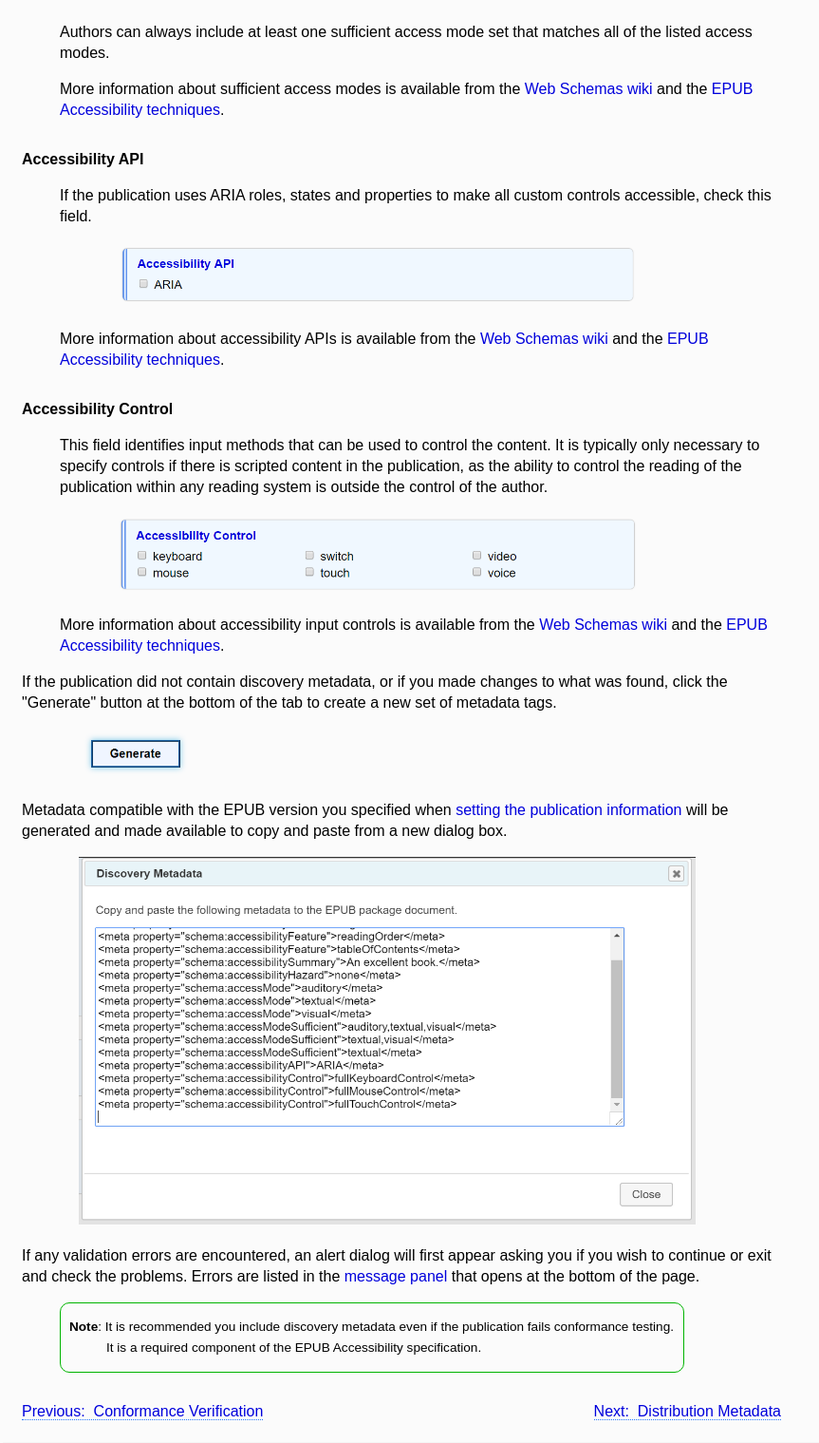
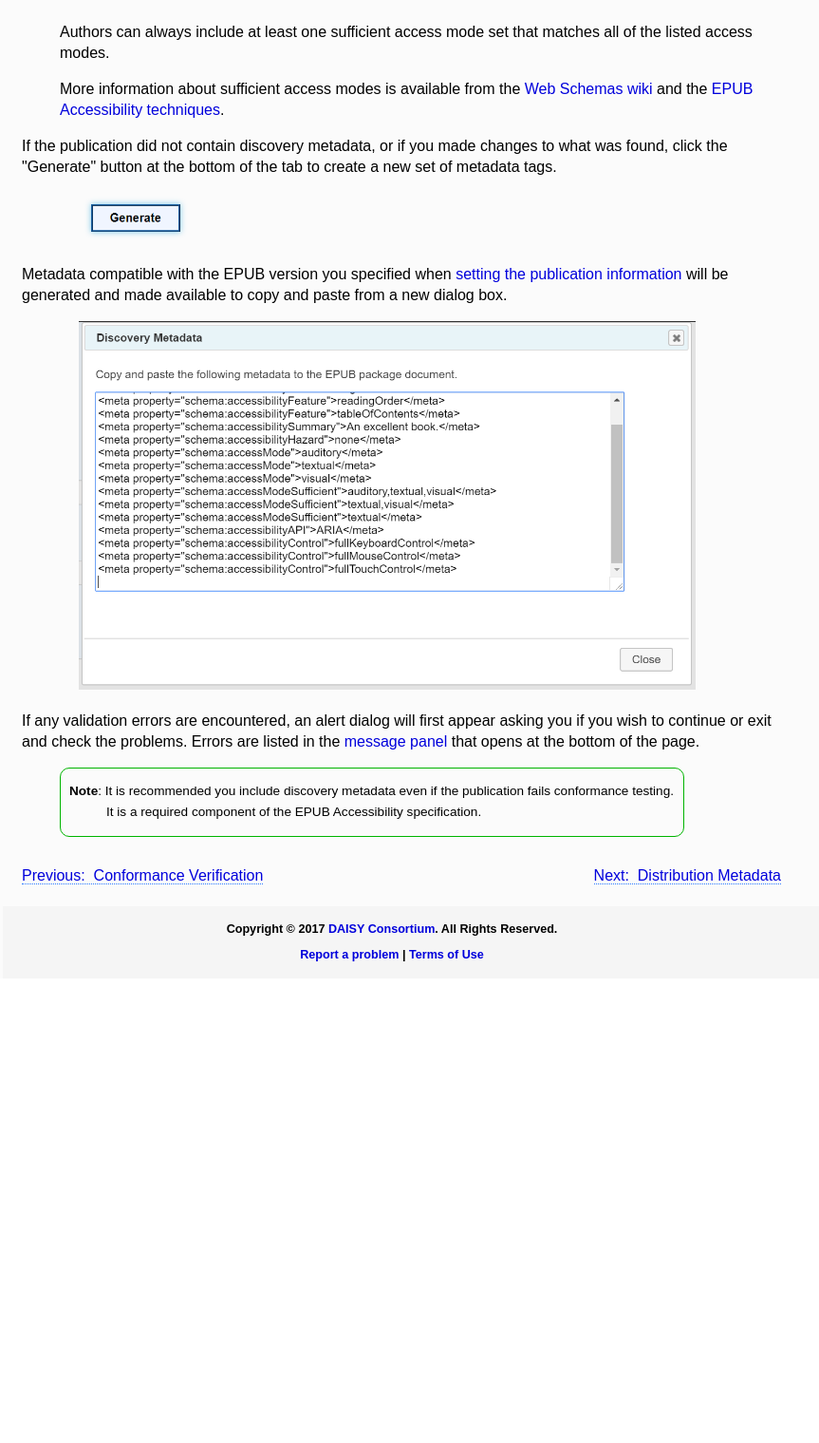
Before and after one commit to mattgarrish/ace-smart-src, a PHP site: page /user-guide/discovery.html in a window 1280 px wide. Shown: the part 2155-3674 px from the top of the page at 95% size, without its empty margins (0-863 px from the left). After the commit the page ends 3167 px from the top, so only its background shows below. Run offline with PHP 8.4, Linux system fonts and the light colour scheme.

Commit message:
bug fixes

```diff
--- a/index.php
+++ b/index.php
@@ -38,10 +38,6 @@
 		<meta property="schema:accessMode" content="textual"/>
 		<meta property="schema:accessModeSufficient" content="textual"/>
 		<meta property="schema:accessibilityHazard" content="none"/>
-		<meta property="schema:accessibilityAPI" content="ARIA"/>
-		<meta property="schema:accessibilityControl" content="fullMouseControl"/>
-		<meta property="schema:accessibilityControl" content="fullKeyboardControl"/>
-		<meta property="schema:accessibilityControl" content="fullTouchControl"/>
 
 		<script async src="https://www.googletagmanager.com/gtag/js?id=UA-327448-4"></script>
 		<script>
--- a/js/ace.js
+++ b/js/ace.js
@@ -60,9 +60,6 @@ var smartAce = (function() {
 			timingcontrol: 'timingControl',
 			transcript: 'transcript',
 			ttsMarkup: 'ttsmarkup'
-		},
-		accessibilityAPI: {
-			aria: 'ARIA'
 		}
 	};
 
@@ -154,7 +151,7 @@ var smartAce = (function() {
 
 		// set discovery metadata
 
-		var discovery_checkbox_properties = ['accessibilityFeature', 'accessMode', 'accessibilityHazard', 'accessibilityAPI', 'accessibilityControl'];
+		var discovery_checkbox_properties = ['accessibilityFeature', 'accessMode', 'accessibilityHazard'];
 
 		for (var i = 0; i < discovery_checkbox_properties.length; i++) {
 			setDiscoveryCheckboxes(discovery_checkbox_properties[i], 'schema:'+discovery_checkbox_properties[i]);
--- a/js/error.js
+++ b/js/error.js
@@ -73,7 +73,7 @@ var smartError = (function() {
 
 		/* iterates over the elements whose background colors are changed based on their status and removes the classes */
 		clearErrorBGs: function(scope) {
-			var errorFields = { "discovery": ['accessibilityFeature', 'summary-field', 'accessibilityHazard', 'accessMode', 'accessModeSufficient', 'accessibilityAPI', 'accessibilityControl'],
+			var errorFields = { "discovery": ['accessibilityFeature', 'accessibilitySummary-field', 'accessibilityHazard', 'accessMode', 'accessModeSufficient'],
 							"distribution": ['onix00', 'onix01', 'onix02', 'onix03', 'onix09', 'onix10', 'onix11', 'onix12', 'onix13', 'onix14', 'onix15', 'onix16', 'onix17', 'onix18', 'onix19', 'onix20', 'onix21', 'onix22', 'onix24', 'onix94', 'onix95', 'onix96', 'onix97', 'onix98', 'onix99'],
 						   "evaluation": ['certifiedBy']};
 
--- a/js/manage.js
+++ b/js/manage.js
@@ -137,7 +137,7 @@ var smartManage = (function() {
 
 		evaluationJSON.discovery = {};
 
-			var a11yFields = new Array('accessibilityFeature','accessibilityHazard','accessMode','accessibilityAPI','accessibilityControl');
+			var a11yFields = new Array('accessibilityFeature','accessibilityHazard','accessMode');
 
 			a11yFields.forEach( function(id) {
 				evaluationJSON.discovery[id] = saveDiscoveryMeta(id);
@@ -378,7 +378,7 @@ var smartManage = (function() {
 		/* load the discovery metadata */
 
 		if (evaluationJSON.hasOwnProperty('discovery')) {
-			var discovery_checkbox_fields = ['accessibilityFeature','accessibilityHazard','accessMode','accessibilityAPI','accessibilityControl'];
+			var discovery_checkbox_fields = ['accessibilityFeature','accessibilityHazard','accessMode'];
 
 			discovery_checkbox_fields.forEach(function(id) {
 				if (evaluationJSON.discovery.hasOwnProperty(id)) {
--- a/user-guide/discovery.html
+++ b/user-guide/discovery.html
@@ -105,34 +105,6 @@
 								Schemas wiki</a> and the <a href="http://www.idpf.org/epub/a11y/techniques/#meta-002">EPUB
 								Accessibility techniques</a>.</p>
 					</dd>
-
-					<dt>Accessibility API</dt>
-					<dd>
-						<p>If the publication uses ARIA roles, states and properties to make all custom controls accessible,
-							check this field.</p>
-						<figure>
-							<img src="images/accessibility_api.png" width="550" alt="Accessibility API checkboxes" />
-						</figure>
-						<p>More information about accessibility APIs is available from the <a
-								href="https://www.w3.org/wiki/WebSchemas/Accessibility#accessibilityAPI_in_detail">Web
-								Schemas wiki</a> and the <a href="http://www.idpf.org/epub/a11y/techniques/#meta-006">EPUB
-								Accessibility techniques</a>.</p>
-					</dd>
-
-					<dt>Accessibility Control</dt>
-					<dd>
-						<p>This field identifies input methods that can be used to control the content. It is typically only
-							necessary to specify controls if there is scripted content in the publication, as the ability to
-							control the reading of the publication within any reading system is outside the control of the
-							author.</p>
-						<figure>
-							<img src="images/accessibility_control.png" width="550" alt="Accessibility control checkboxes" />
-						</figure>
-						<p>More information about accessibility input controls is available from the <a
-								href="https://www.w3.org/wiki/WebSchemas/Accessibility#accessibilityControl_in_detail">Web
-								Schemas wiki</a> and the <a href="http://www.idpf.org/epub/a11y/techniques/#meta-007">EPUB
-								Accessibility techniques</a>.</p>
-					</dd>
 				</dl>
 				<p>If the publication did not contain discovery metadata, or if you made changes to what was found, click the
 					"Generate" button at the bottom of the tab to create a new set of metadata tags.</p>
```
Also changed, not shown: js/discovery.js (+3 -13 lines), js/reporting.js (+0 -12 lines).
